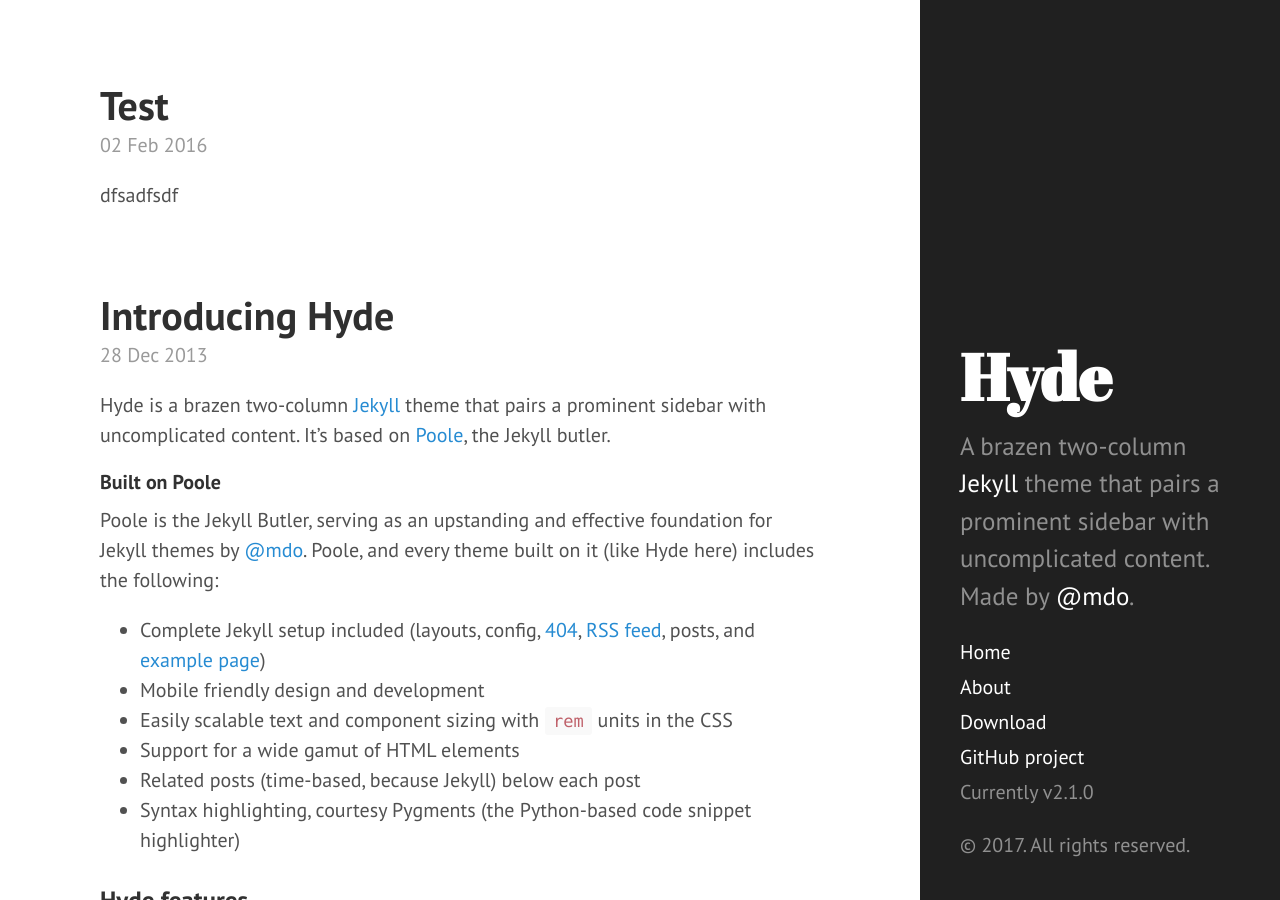
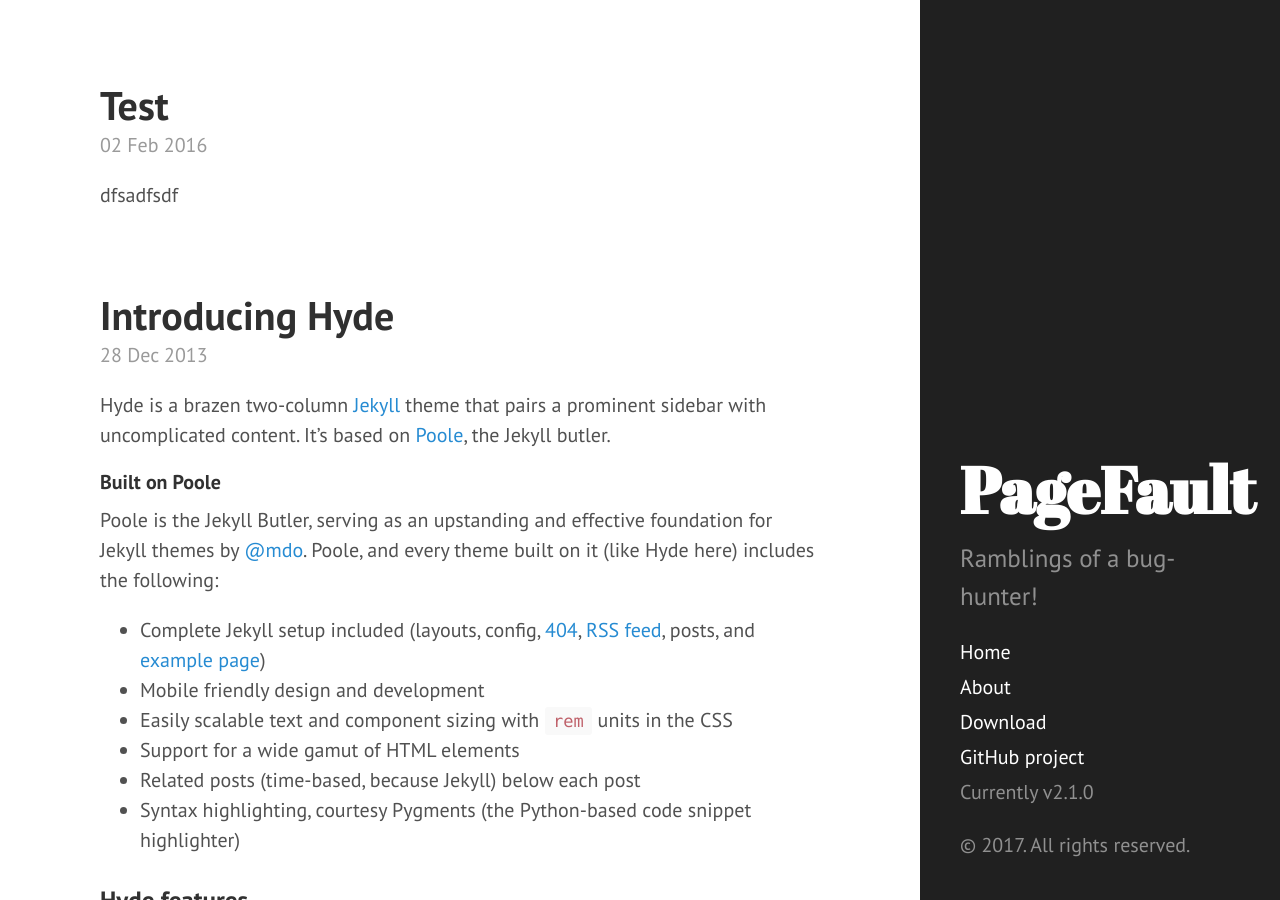
Before and after one commit to sahadnk72/sahadnk72.github.io, a Jekyll site: the page built from index.html, in a window 1280 px wide and 900 px high. Built offline with Jekyll 4.4.1, drawn with Linux system fonts in a browser that asks for light colours; Markdown is read by kramdown in place of the engine named in the settings; the list of posts is cut into pages by our own code.

Commit message:
Update _config.yml

```diff
--- a/_config.yml
+++ b/_config.yml
@@ -6,15 +6,15 @@ highlighter:      pygments
 permalink:        pretty
 
 # Setup
-title:            Hyde
-tagline:          'A Jekyll theme'
-description:      'A brazen two-column <a href="http://jekyllrb.com" target="_blank">Jekyll</a> theme that pairs a prominent sidebar with uncomplicated content. Made by <a href="https://twitter.com/mdo" target="_blank">@mdo</a>.'
-url:              http://hyde.getpoole.com
+title:            PageFault
+tagline:          'Security blog'
+description:      'Ramblings of a bug-hunter!'
+url:              http://pagefault.me
 baseurl:          /
 
 author:
-  name:           'Mark Otto'
-  url:            https://twitter.com/mdo
+  name:           'Sahad NK'
+  url:            https://twitter.com/sahad_nk
 
 paginate:         5
 
@@ -22,4 +22,4 @@ paginate:         5
 version:          2.1.0
 
 github:
-  repo:           https://github.com/poole/hyde
+  repo:           https://github.com/sahadnk72/pagefault
```
